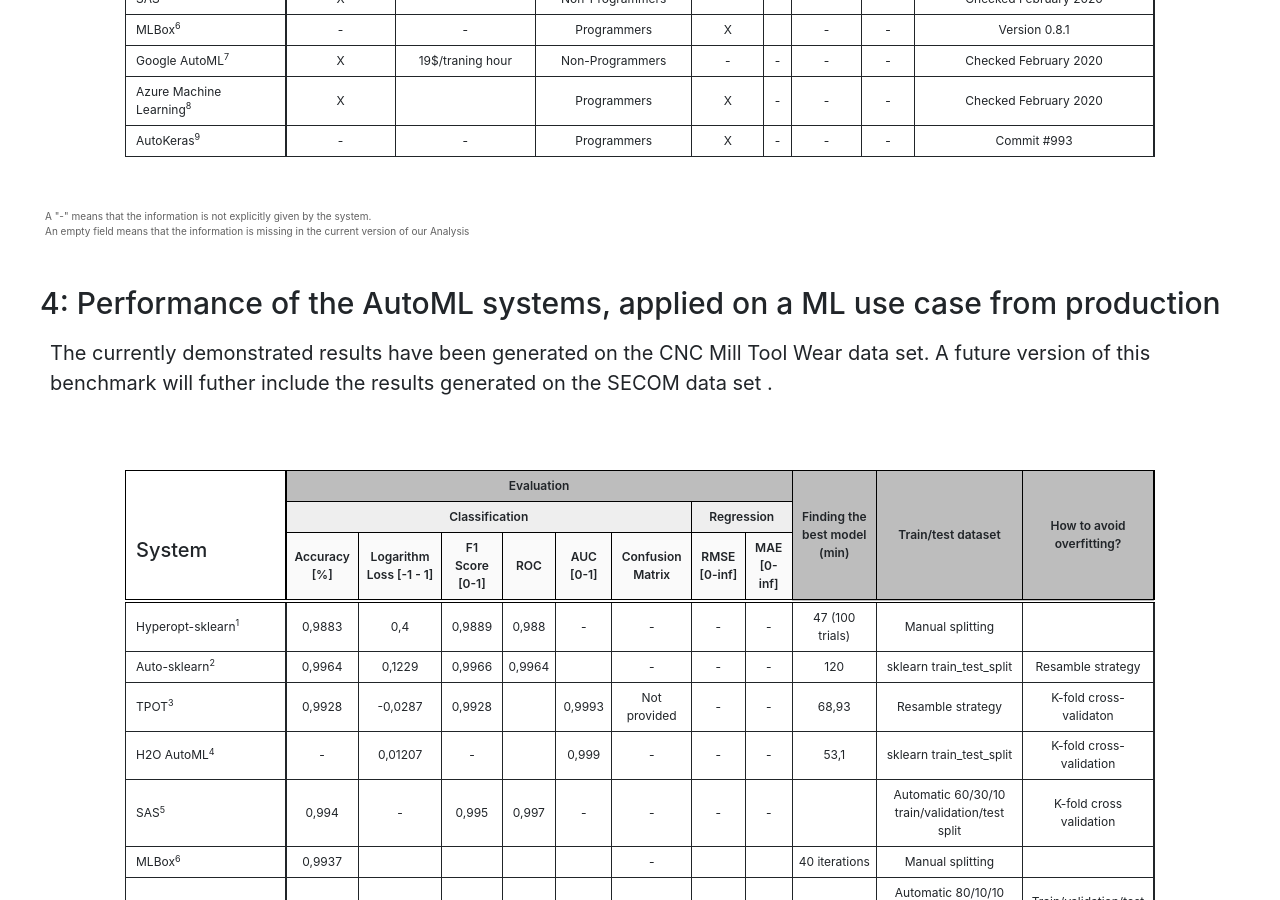
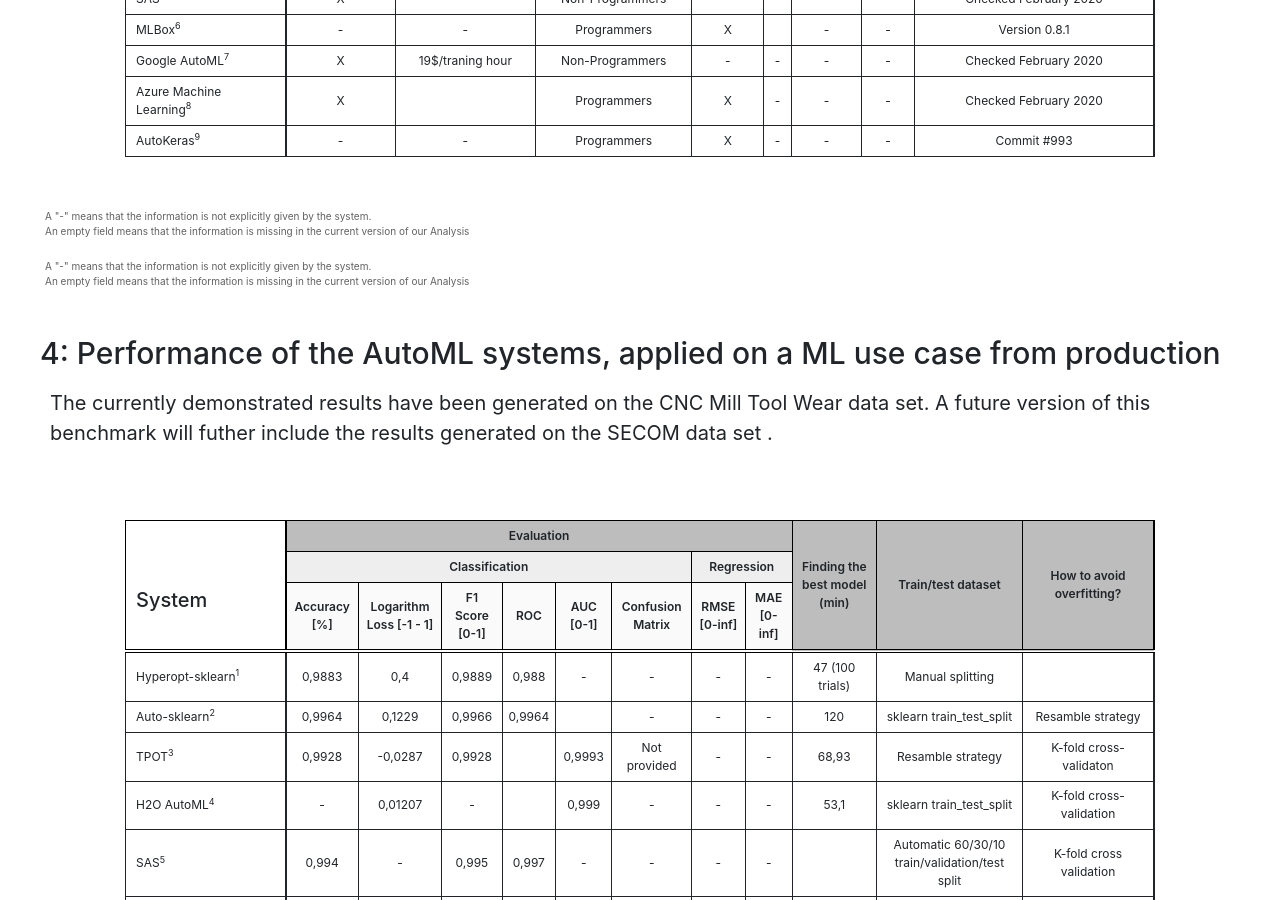
Before and after one commit to jonathankrauss/AutoML-Benchmark, a Jekyll site: the page built from README.md, in a window 1280 px wide and 900 px high, scrolled down 2110 px. Built offline with Jekyll 4.4.1, drawn with Linux system fonts in a browser that asks for light colours; our own code applies the rules of GitHub Pages for plain Markdown files; comment, search, counter and statistics services are not loaded.

Commit message:
Update default.html

```diff
--- a/_layouts/default.html
+++ b/_layouts/default.html
@@ -106,7 +106,9 @@ Projects that rely on the application of ML are usually referred to as ML projec
     <!-- <p class = "ph2"> This is the text </p> -->
     <div class="ph1">
       <div id="characteristics_table"></div>
-    </div>
+        <p class="color-grey-700" style='font-size:50%'>A "-" means that the information is not explicitly given by the system.<br>
+      An empty field means that the information is missing in the current version of our Analysis
+      </p></div>
       <div class="ph1">
         <p class="color-grey-700" style='font-size:50%'>A "-" means that the information is not explicitly given by the system.<br>
         An empty field means that the information is missing in the current version of our Analysis
```
